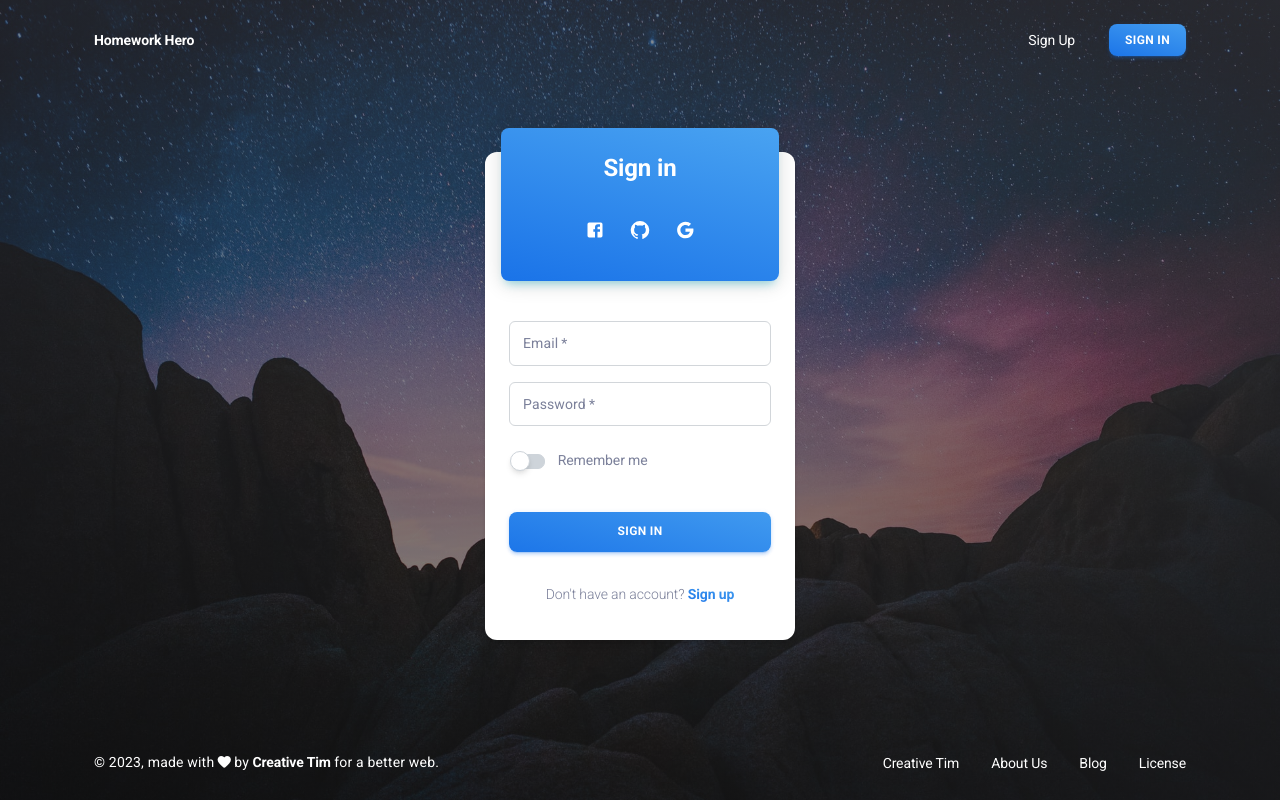
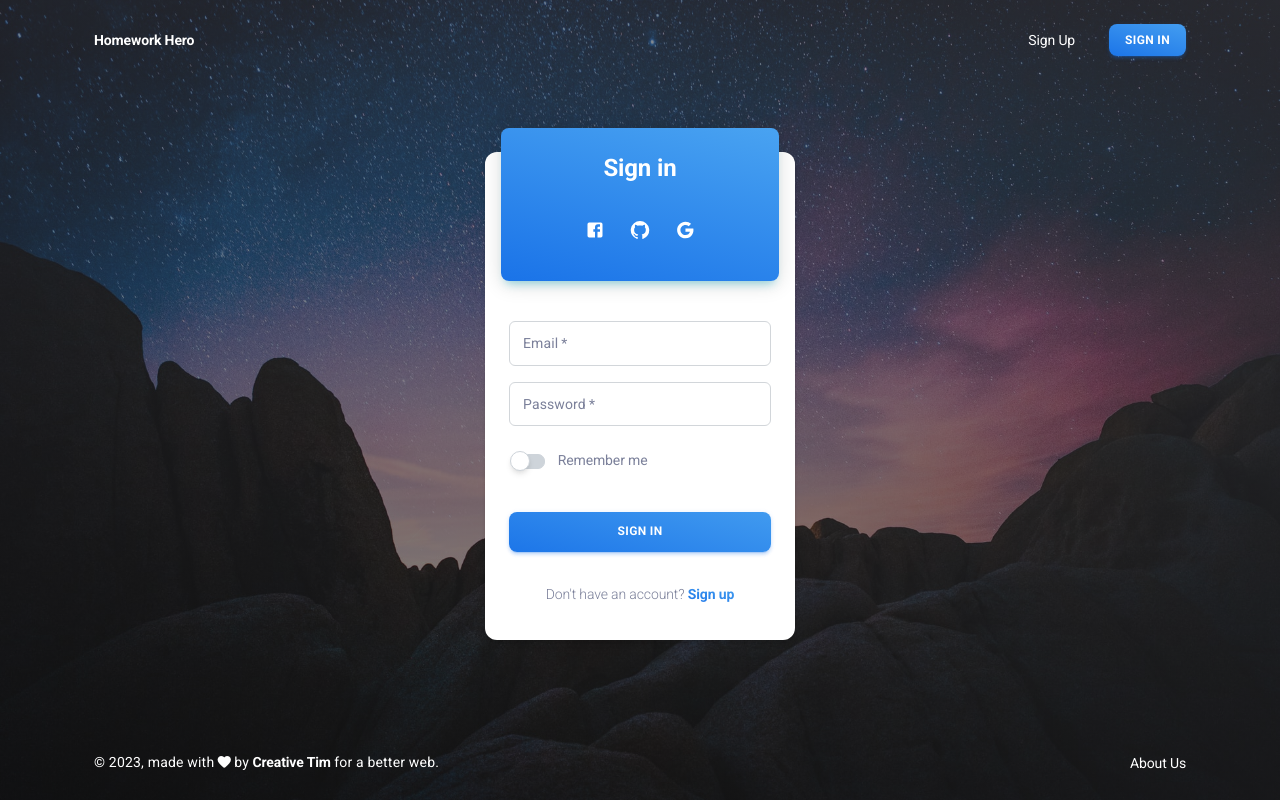
Before and after one commit to nelsontodd/Lazy-AI, a React (Create React App) app in the folder client2/: page /sign-in in a window 1280 px wide. Built offline with nearby package versions, Linux system fonts and the light colour scheme.

Commit message:
Simplified simple footer

```diff
--- a/client2/src/custom/Footers/SimpleFooter/index.js
+++ b/client2/src/custom/Footers/SimpleFooter/index.js
@@ -108,10 +108,7 @@ function SimpleFooter({ company, links, light }) {
 SimpleFooter.defaultProps = {
   company: { href: "https://www.creative-tim.com/", name: "Creative Tim" },
   links: [
-    { href: "https://www.creative-tim.com/", name: "Creative Tim" },
     { href: "https://www.creative-tim.com/presentation", name: "About Us" },
-    { href: "https://www.creative-tim.com/blog", name: "Blog" },
-    { href: "https://www.creative-tim.com/license", name: "License" },
   ],
   light: false,
 };
```
